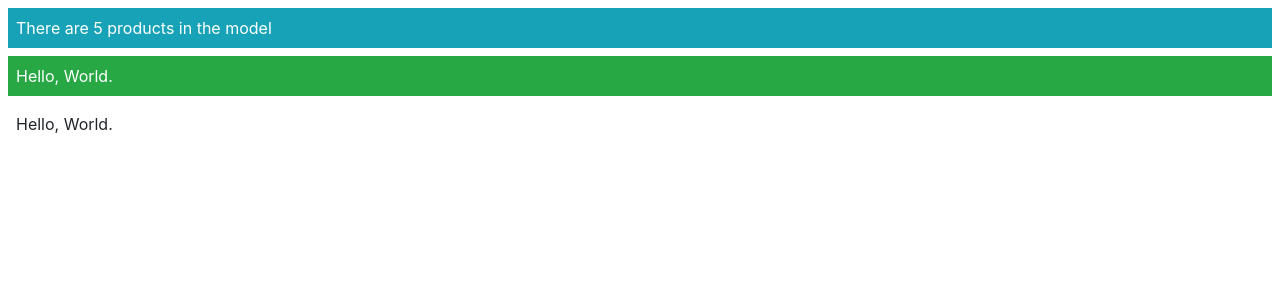
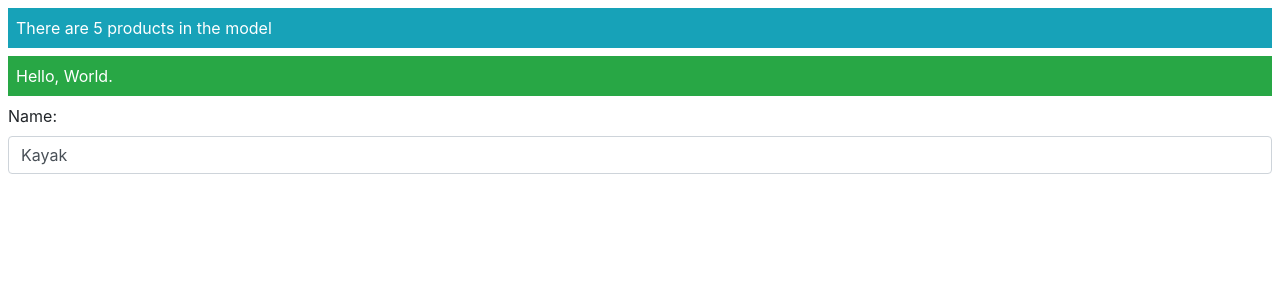
Before and after one commit to david2999999/Angular-6, an Angular app in the folder Angular-Indepth/: page / in a window 1280 px wide. Shown: the top 300 px of the page. Built offline with nearby package versions, Linux system fonts and the light colour scheme.

Commit message:
standard property binding

```diff
--- a/Angular-Indepth/src/app/component/product.component.html
+++ b/Angular-Indepth/src/app/component/product.component.html
@@ -6,10 +6,13 @@
   Hello, World.
 </div>
 
-<!--The square brackets (the [ and ] characters) tell Angular that this is a one-way data binding that has an
-expression that should be evaluated. Angular will still process the binding if you omit the brackets and the
-target is a directive, but the expression won’t be evaluated, and the content between the quote characters
-will be passed to the directive as a literal value.-->
-<div ngClass="'text-white m-2 p-2 ' + getClasses()">
-  Hello, World.
+<div class="form-group m-2">
+  <label>Name:</label>
+  <input class="form-control" [value]="model.getProduct(1)?.name || 'None'" />
 </div>
+<!-- The new binding in this example specifies that the value property should be bound to the result of an
+expression that calls a method on the data model to retrieve a data object from the repository by specifying
+a key. It is possible that there is no data object with that key, in which case the repository method will
+return null.
+To guard against using null for the host element’s value property, the binding uses the template null
+conditional operator (the ? character) to safely navigate the result returned by the method -->
```
